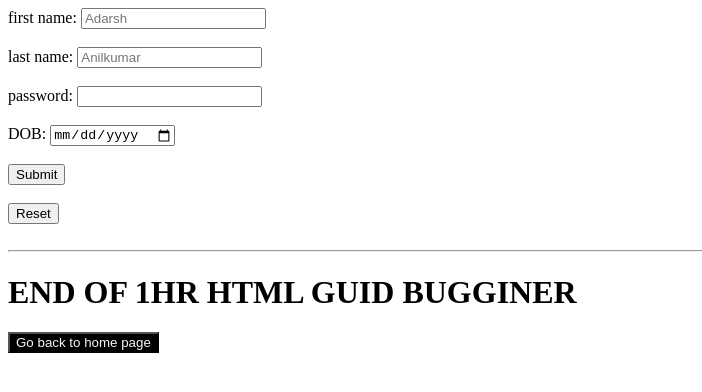
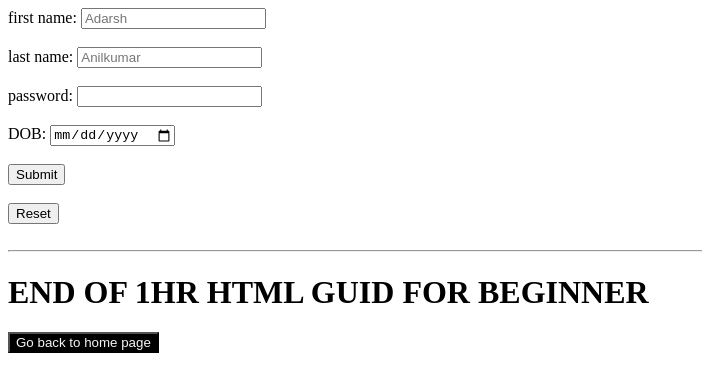
Before and after one commit to Zilix-77/Learn, a plain HTML site: page page 14.html in a window 1280 px wide. Shown: the whole page, without its empty margins (0-702 px from the left). Drawn offline with Linux system fonts and the light colour scheme.

Commit message:
page 14.html

```diff
--- a/page 14.html
+++ b/page 14.html
@@ -65,7 +65,7 @@
   </form>
   <HR>
 
-  <h1><b>END OF 1HR HTML GUID BUGGINER</b></h1>
+  <h1><b>END OF 1HR HTML GUID FOR BEGINNER</b></h1>
 
   <a href="index.html">
     <button style="background-color: black; color: whitesmoke; width="30px""> Go back to home page</button>
```
